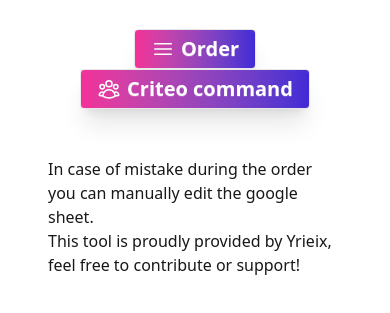
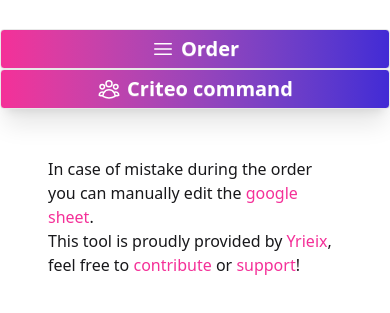
Before and after one commit to yleprince/comptoir-libanais, a plain HTML site: page index.html in a window 390 px wide. Shown: the part 275-588 px from the top of the page. Drawn offline with Linux system fonts and the light colour scheme.

Commit message:
update css

```diff
--- a/index.html
+++ b/index.html
@@ -14,8 +14,8 @@
             </div>
         </div>
 
-        <div class="flex flex-col sm:flex-row w-full justify-center items-center">
-            <a href="/order" class="btn border-0 m-4 shadow-xl bg-gradient-to-r from-secondary to-primary text-white text-xl hover:shadow transition ease-in-out max-w-sm">
+        <div class="flex justify-around flex-col sm:flex-row max-w-sm justify-center">
+            <a href="/order" class="btn border-0 m-4 pulse shadow-xl bg-gradient-to-r from-secondary to-primary text-white text-xl hover:shadow transition ease-in-out max-w-sm">
                 <svg xmlns="http://www.w3.org/2000/svg" fill="none" viewBox="0 0 24 24" stroke-width="1.5" stroke="currentColor" class="size-6">
                     <path stroke-linecap="round" stroke-linejoin="round" d="M3.75 6.75h16.5M3.75 12h16.5m-16.5 5.25h16.5" />
                 </svg>
@@ -30,8 +30,8 @@
         </div>
 
         <div class="fixed bottom-0 left-0 m-12 ">
-            <p>In case of mistake during the order you can manually edit the <a class="link text-primary" href="https://docs.google.com/spreadsheets/d/1qKn2E4qfOehElq14SvznKxdfb850xvROSYxW3OK7_ws/edit?usp=sharing">google sheet</a>.</p>
-            <p>This tool is proudly provided by <a href="https://www.linkedin.com/in/yrieixleprince/" class="link text-primary">Yrieix</a>, feel free to <a href="https://github.com/yleprince/comptoir-libanais" class="link text-primary">contribute</a> or <a href="https://criteo.achievers.com/event/1009469/acefijnopswz134acdefikmnpqtxz234" class="link text-primary">support</a>!</p>
+            <p>In case of mistake during the order you can manually edit the <a class="link text-secondary" href="https://docs.google.com/spreadsheets/d/1qKn2E4qfOehElq14SvznKxdfb850xvROSYxW3OK7_ws/edit?usp=sharing">google sheet</a>.</p>
+            <p>This tool is proudly provided by <a href="https://www.linkedin.com/in/yrieixleprince/" class="link text-secondary">Yrieix</a>, feel free to <a href="https://github.com/yleprince/comptoir-libanais" class="link text-secondary">contribute</a> or <a href="https://criteo.achievers.com/event/1009469/acefijnopswz134acdefikmnpqtxz234" class="link text-secondary">support</a>!</p>
         </div>
     </body>
 </html>
```
Also changed, not shown: full_order/index.html (+1 -1 lines), static/build.css.
